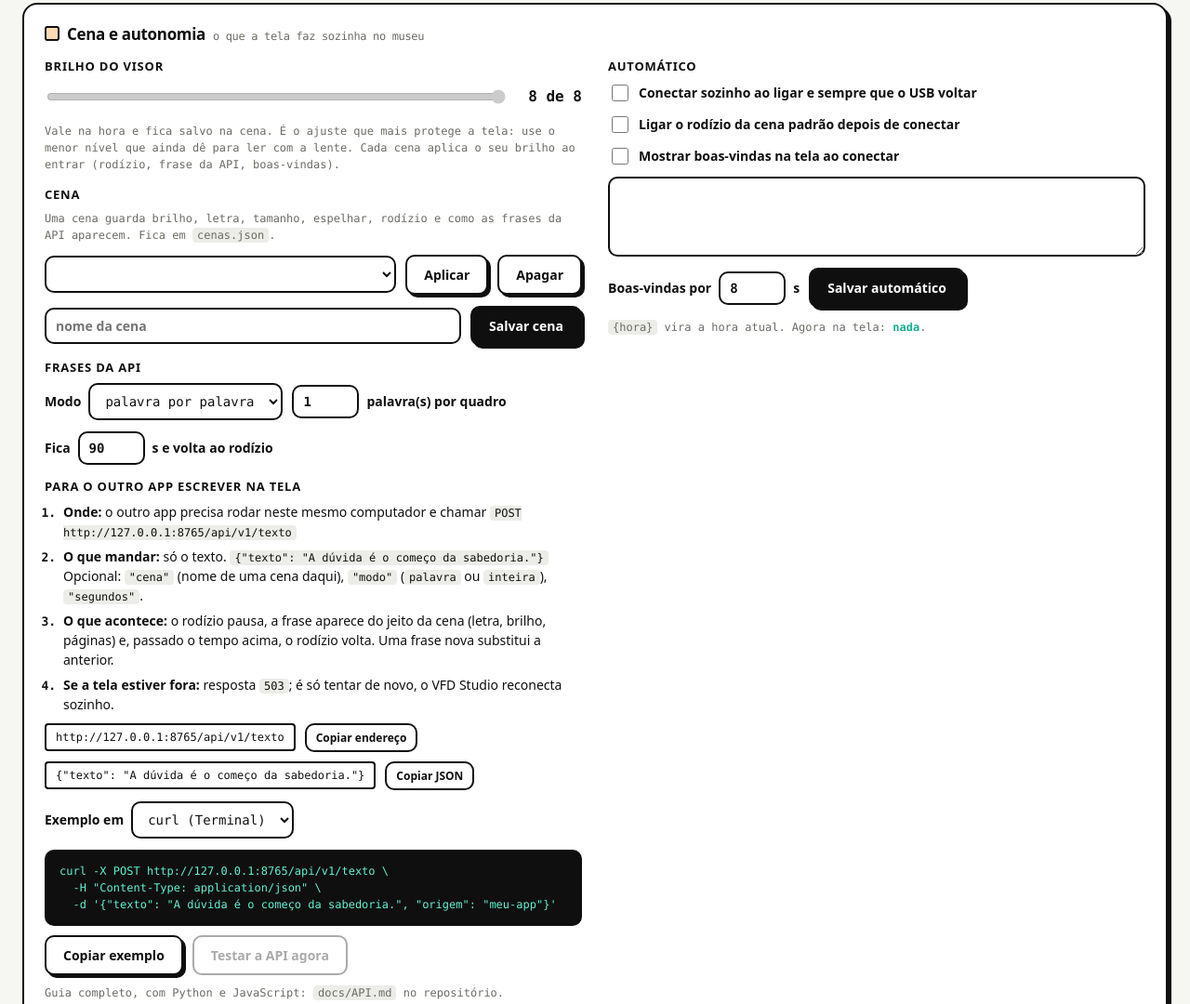
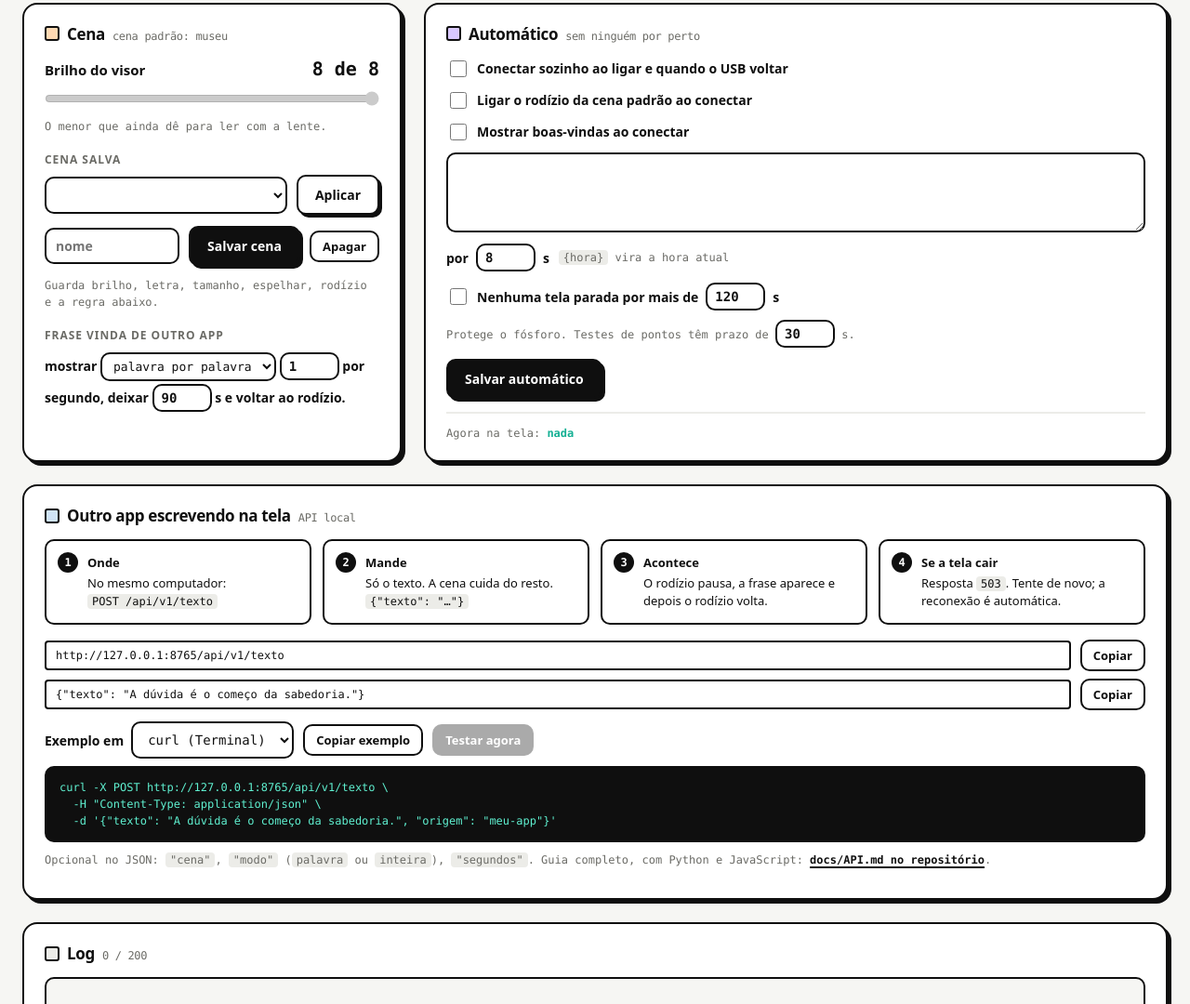
Before and after one commit to fradomnt/vfd-studio, a plain HTML site: page static/index.html in a window 1280 px wide. Shown: the part 1437-2517 px from the top of the page at 93% size. Drawn offline with Linux system fonts and the light colour scheme; no server answers.

Commit message:
Três cartões no lugar de um, guarda-tela e link do guia
"Cena e autonomia" vira três cartões curtos: Cena (brilho do visor, cena
salva, regra das frases de outro app), Automático (conectar, rodízio,
boas-vindas, guarda-tela) e Outro app escrevendo na tela (4 passos,
endereço e JSON copiáveis, exemplo em curl/Python/JS, botão de teste,
link clicável para docs/API.md no repositório). Textos encurtados.

Guarda-tela: nenhuma imagem parada (boas-vindas, frase da API, envio
manual, teste de pontos) fica além do prazo; vencido, volta ao rodízio da
cena ou apaga. Testes de pontos têm prazo próprio, menor. Protege o fósforo.

Co-Authored-By: fradomnt <22111329+fradomnt@users.noreply.github.com>

```diff
--- a/config.json
+++ b/config.json
@@ -4,5 +4,8 @@
   "cena_padrao": "museu",
   "boas_vindas": true,
   "boas_vindas_texto": "Tekne Studio\nVFD pronto · {hora}\naguardando frases",
-  "boas_vindas_segundos": 8
+  "boas_vindas_segundos": 8,
+  "guarda_tela": true,
+  "guarda_tela_segundos": 120,
+  "teste_segundos": 30
 }
--- a/static/app.js
+++ b/static/app.js
@@ -21,7 +21,7 @@ const el = {
   cenaSel: $("cena-sel"), cenaNome: $("cena-nome"), cenaSalvar: $("cena-salvar"), cenaAplicar: $("cena-aplicar"),
   cenaApagar: $("cena-apagar"), apiModo: $("api-modo"), apiPpq: $("api-ppq"), apiSeg: $("api-seg"),
   autoConectar: $("auto-conectar"), autoExpo: $("auto-expo"), autoBv: $("auto-bv"), bvTexto: $("bv-texto"),
-  bvSeg: $("bv-seg"), autoSalvar: $("auto-salvar"), exibindo: $("exibindo"), ultimaApi: $("ultima-api"),
+  bvSeg: $("bv-seg"), autoSalvar: $("auto-salvar"), guarda: $("guarda"), guardaSeg: $("guarda-seg"), testeSeg: $("teste-seg"), exibindo: $("exibindo"), ultimaApi: $("ultima-api"),
   cenaInfo: $("cena-info"), apiExemplo: $("api-exemplo"), apiCopiar: $("api-copiar"), apiTestar: $("api-testar"),
   testes: [...document.querySelectorAll("button.teste")],
 };
@@ -97,7 +97,7 @@ function aplicarStatus(s) {
   if (s.exposicao) expo = s.exposicao;
   if (s.config) mostrarConfig(s.config);
   if (s.exibindo) {
-    const nomes = { nada: "nada", "boas-vindas": "boas-vindas", rodizio: "rodízio", api: "frase da API", manual: "envio manual" };
+    const nomes = { nada: "nada", "boas-vindas": "boas-vindas", rodizio: "rodízio", api: "frase da API", manual: "envio manual", teste: "teste de pontos" };
     el.exibindo.textContent = nomes[s.exibindo] || s.exibindo;
   }
   if (s.ultima_api) el.ultimaApi.textContent = `Última da API às ${s.ultima_api.hora}: “${s.ultima_api.texto}”`;
@@ -243,6 +243,9 @@ function mostrarConfig(cfg) {
   el.autoBv.checked = !!cfg.boas_vindas;
   if (document.activeElement !== el.bvTexto) el.bvTexto.value = cfg.boas_vindas_texto || "";
   el.bvSeg.value = cfg.boas_vindas_segundos || 8;
+  el.guarda.checked = cfg.guarda_tela !== false;
+  el.guardaSeg.value = cfg.guarda_tela_segundos || 120;
+  el.testeSeg.value = cfg.teste_segundos || 30;
   el.cenaInfo.textContent = `cena padrão: ${cfg.cena_padrao}`;
 }
 
@@ -312,6 +315,8 @@ function salvarAutomatico() {
   return api("/api/config", {
     auto_conectar: el.autoConectar.checked, auto_exposicao: el.autoExpo.checked, boas_vindas: el.autoBv.checked,
     boas_vindas_texto: el.bvTexto.value, boas_vindas_segundos: Number(el.bvSeg.value) || 8,
+    guarda_tela: el.guarda.checked, guarda_tela_segundos: Number(el.guardaSeg.value) || 120,
+    teste_segundos: Number(el.testeSeg.value) || 30,
   });
 }
 
@@ -422,7 +427,7 @@ el.texto.addEventListener("keydown", (ev) => {
   if (ev.key === "Enter" && (ev.ctrlKey || ev.metaKey) && conectado) { ev.preventDefault(); enviarTexto(); }
 });
 for (const b of el.testes) b.addEventListener("click", () => acao(b, () => enviarTeste(b)));
-el.brilho.addEventListener("input", () => { el.brilhoValor.textContent = `${el.brilho.value} de 8`; el.cenaInfo.textContent = `brilho ${el.brilho.value} ainda não salvo na cena — clique em Salvar cena`; });
+el.brilho.addEventListener("input", () => { el.brilhoValor.textContent = `${el.brilho.value} de 8`; el.cenaInfo.textContent = `brilho ${el.brilho.value} · não salvo na cena`; });
 el.brilho.addEventListener("change", () => acao(el.brilho, () => api("/api/brilho", { nivel: Number(el.brilho.value) })));
 el.expoAdd.addEventListener("click", () => acao(el.expoAdd, async () => adicionarAoRodizio()));
 el.expoIniciar.addEventListener("click", () => acao(el.expoIniciar, iniciarExpo));
@@ -456,6 +461,8 @@ console.log(await r.json()); // { ok: true, cena: "museu", modo: "palavra", ...
 const elLing = $("api-ling");
 function mostrarExemploApi() { el.apiExemplo.textContent = EXEMPLOS_API[elLing.value]; }
 elLing.addEventListener("change", mostrarExemploApi);
+function modoMudou() { document.querySelector(".so-palavra").hidden = el.apiModo.value !== "palavra"; }
+el.apiModo.addEventListener("change", modoMudou); modoMudou();
 mostrarExemploApi();
 for (const b of document.querySelectorAll("button.copiar")) {
   b.addEventListener("click", () => acao(b, async () => {
--- a/static/index.html
+++ b/static/index.html
@@ -102,57 +102,76 @@
       </div>
     </section>
 
-    <!-- Cena e autonomia -->
-    <section class="cartao largo" id="cena-cartao">
-      <h2>Cena e autonomia <small id="cena-info">o que a tela faz sozinha no museu</small></h2>
-      <div class="duas">
-        <div>
-          <h3>Brilho do visor</h3>
-          <div class="linha tamanho brilho-cena">
+    <!-- Cena -->
+    <section class="cartao" id="cena-cartao">
+      <h2>Cena <small id="cena-info">cena padrão: museu</small></h2>
+
+      <div class="brilho-cena">
+        <div class="rotulo-linha"><span>Brilho do visor</span><output id="brilho-valor">8 de 8</output></div>
         <input type="range" id="brilho" min="1" max="8" value="8" disabled aria-label="Brilho do visor">
-            <output id="brilho-valor">8 de 8</output>
+        <p class="dica">O menor que ainda dê para ler com a lente.</p>
       </div>
-          <p class="dica">Vale na hora e fica salvo na cena. É o ajuste que mais protege a tela: use o menor nível que ainda dê para ler com a lente. Cada cena aplica o seu brilho ao entrar (rodízio, frase da API, boas-vindas).</p>
-          <h3>Cena</h3>
-          <p class="dica">Uma cena guarda brilho, letra, tamanho, espelhar, rodízio e como as frases da API aparecem. Fica em <code>cenas.json</code>.</p>
+
+      <div class="rotulo">Cena salva</div>
       <div class="linha">
         <select id="cena-sel" aria-label="Cenas salvas"></select>
         <button id="cena-aplicar" class="secundario" title="Vira a cena padrão: aplica o brilho e liga o rodízio dela">Aplicar</button>
-            <button id="cena-apagar" class="secundario">Apagar</button>
       </div>
       <div class="linha">
-            <input type="text" id="cena-nome" placeholder="nome da cena" maxlength="40" aria-label="Nome da cena">
-            <button id="cena-salvar" title="Guarda os ajustes atuais da página (letra, tamanho, espelhar, brilho, rodízio) com esse nome">Salvar cena</button>
+        <input type="text" id="cena-nome" placeholder="nome" maxlength="40" aria-label="Nome da cena">
+        <button id="cena-salvar" title="Guarda brilho, letra, tamanho, espelhar e rodízio com esse nome">Salvar cena</button>
+        <button id="cena-apagar" class="secundario mini">Apagar</button>
       </div>
-          <h3>Frases da API</h3>
-          <div class="linha">
-            <label class="ao-vivo">Modo
+      <p class="dica">Guarda brilho, letra, tamanho, espelhar, rodízio e a regra abaixo.</p>
+
+      <div class="rotulo">Frase vinda de outro app</div>
+      <div class="frase-regra">
+        mostrar
         <select id="api-modo" aria-label="Modo de escrita">
           <option value="palavra">palavra por palavra</option>
-                <option value="inteira">frase inteira</option>
+          <option value="inteira">de uma vez</option>
         </select>
-            </label>
-            <label class="ao-vivo"><input type="number" id="api-ppq" min="1" max="5" value="1" class="num"> palavra(s) por quadro</label>
+        <span class="so-palavra"><input type="number" id="api-ppq" min="1" max="5" value="1" class="num"> por segundo,</span>
+        deixar <input type="number" id="api-seg" min="3" max="3600" value="90" class="num"> s
+        e voltar ao rodízio.
       </div>
+    </section>
+
+    <!-- Automático -->
+    <section class="cartao" id="auto-cartao">
+      <h2>Automático <small>sem ninguém por perto</small></h2>
+      <label class="ao-vivo bloco"><input type="checkbox" id="auto-conectar"> Conectar sozinho ao ligar e quando o USB voltar</label>
+      <label class="ao-vivo bloco"><input type="checkbox" id="auto-expo"> Ligar o rodízio da cena padrão ao conectar</label>
+      <label class="ao-vivo bloco"><input type="checkbox" id="auto-bv"> Mostrar boas-vindas ao conectar</label>
+      <textarea id="bv-texto" rows="3" maxlength="200" aria-label="Texto das boas-vindas"></textarea>
       <div class="linha">
-            <label class="ao-vivo">Fica <input type="number" id="api-seg" min="3" max="3600" value="90" class="num"> s e volta ao rodízio</label>
+        <label class="ao-vivo">por <input type="number" id="bv-seg" min="1" max="600" value="8" class="num"> s</label>
+        <span class="dica" style="margin:0"><code>{hora}</code> vira a hora atual</span>
       </div>
-          <h3>Para o outro app escrever na tela</h3>
-          <ol class="guia">
-            <li><strong>Onde:</strong> o outro app precisa rodar neste mesmo computador e chamar
-              <code>POST http://127.0.0.1:8765/api/v1/texto</code></li>
-            <li><strong>O que mandar:</strong> só o texto. <code>{"texto": "A dúvida é o começo da sabedoria."}</code><br>
-              Opcional: <code>"cena"</code> (nome de uma cena daqui), <code>"modo"</code> (<code>palavra</code> ou <code>inteira</code>), <code>"segundos"</code>.</li>
-            <li><strong>O que acontece:</strong> o rodízio pausa, a frase aparece do jeito da cena (letra, brilho, páginas) e, passado o tempo acima, o rodízio volta. Uma frase nova substitui a anterior.</li>
-            <li><strong>Se a tela estiver fora:</strong> resposta <code>503</code>; é só tentar de novo, o VFD Studio reconecta sozinho.</li>
+      <label class="ao-vivo bloco" title="Boas-vindas, frase da API, envio manual ou teste: vencido o prazo, volta ao rodízio; sem rodízio, apaga"><input type="checkbox" id="guarda"> Nenhuma tela parada por mais de <input type="number" id="guarda-seg" min="10" max="3600" value="120" class="num"> s</label>
+      <p class="dica">Protege o fósforo. Testes de pontos têm prazo de <input type="number" id="teste-seg" min="5" max="300" value="30" class="num"> s.</p>
+      <div class="linha">
+        <button id="auto-salvar">Salvar automático</button>
+      </div>
+      <p class="dica agora">Agora na tela: <strong id="exibindo">nada</strong><br><span id="ultima-api"></span></p>
+    </section>
+
+    <!-- Outro app -->
+    <section class="cartao largo" id="api-cartao">
+      <h2>Outro app escrevendo na tela <small>API local</small></h2>
+      <ol class="passos">
+        <li><b>Onde</b>No mesmo computador:<br><code>POST /api/v1/texto</code></li>
+        <li><b>Mande</b>Só o texto. A cena cuida do resto.<br><code>{"texto": "…"}</code></li>
+        <li><b>Acontece</b>O rodízio pausa, a frase aparece e depois o rodízio volta.</li>
+        <li><b>Se a tela cair</b>Resposta <code>503</code>. Tente de novo; a reconexão é automática.</li>
       </ol>
-          <div class="linha copiaveis">
+      <div class="copiaveis">
         <code id="api-url">http://127.0.0.1:8765/api/v1/texto</code>
-            <button class="secundario mini copiar" data-alvo="api-url">Copiar endereço</button>
+        <button class="secundario mini copiar" data-alvo="api-url">Copiar</button>
         <code id="api-corpo">{"texto": "A dúvida é o começo da sabedoria."}</code>
-            <button class="secundario mini copiar" data-alvo="api-corpo">Copiar JSON</button>
+        <button class="secundario mini copiar" data-alvo="api-corpo">Copiar</button>
       </div>
-          <div class="linha">
+      <div class="linha exemplo-topo">
         <label class="ao-vivo">Exemplo em
           <select id="api-ling" aria-label="Linguagem do exemplo">
             <option value="curl">curl (Terminal)</option>
@@ -160,27 +179,11 @@
             <option value="js">JavaScript</option>
           </select>
         </label>
+        <button id="api-copiar" class="secundario mini">Copiar exemplo</button>
+        <button id="api-testar" class="mini" disabled title="Manda uma frase de teste pela API, como o outro app faria">Testar agora</button>
       </div>
       <pre class="exemplo" id="api-exemplo"></pre>
-          <div class="linha">
-            <button id="api-copiar" class="secundario" title="Copia o exemplo acima">Copiar exemplo</button>
-            <button id="api-testar" class="secundario" disabled title="Manda uma frase de teste pela API, como o outro app faria">Testar a API agora</button>
-            <span class="dica" style="margin:0">Guia completo, com Python e JavaScript: <code>docs/API.md</code> no repositório.</span>
-          </div>
-        </div>
-        <div>
-          <h3>Automático</h3>
-          <label class="ao-vivo bloco"><input type="checkbox" id="auto-conectar"> Conectar sozinho ao ligar e sempre que o USB voltar</label>
-          <label class="ao-vivo bloco"><input type="checkbox" id="auto-expo"> Ligar o rodízio da cena padrão depois de conectar</label>
-          <label class="ao-vivo bloco"><input type="checkbox" id="auto-bv"> Mostrar boas-vindas na tela ao conectar</label>
-          <textarea id="bv-texto" rows="3" maxlength="200" aria-label="Texto das boas-vindas"></textarea>
-          <div class="linha">
-            <label class="ao-vivo">Boas-vindas por <input type="number" id="bv-seg" min="1" max="600" value="8" class="num"> s</label>
-            <button id="auto-salvar">Salvar automático</button>
-          </div>
-          <p class="dica"><code>{hora}</code> vira a hora atual. Agora na tela: <strong id="exibindo">nada</strong>. <span id="ultima-api"></span></p>
-        </div>
-      </div>
+      <p class="dica">Opcional no JSON: <code>"cena"</code>, <code>"modo"</code> (<code>palavra</code> ou <code>inteira</code>), <code>"segundos"</code>. Guia completo, com Python e JavaScript: <a href="https://github.com/fradomnt/vfd-studio/blob/main/docs/API.md" target="_blank" rel="noopener">docs/API.md no repositório</a>.</p>
     </section>
 
     <!-- 8. Log -->
--- a/static/style.css
+++ b/static/style.css
@@ -155,33 +155,49 @@ button.ocupado { cursor: progress; opacity: .7; }
 #expo-seg { width: 78px; padding: 7px 10px; font: 600 14px var(--f-mono); }
 #expo-info.ativa { color: var(--acento-escuro); font-weight: 700; }
 
-/* ------------------------------------------------------------- cena e autonomia */
-#cena-cartao h2::before { background: #FFD9B3; }   /* pêssego pastel */
-.duas { display: grid; grid-template-columns: 1fr 1fr; gap: 28px; }
-.duas > div { min-width: 0; }            /* o <pre> não pode alargar a coluna */
-.guia code, .copiaveis code { overflow-wrap: anywhere; }
-@media (max-width: 760px) { .duas { grid-template-columns: 1fr; } }
-.cartao h3 { margin: 14px 0 8px; font: 800 13px var(--f-titulo); text-transform: uppercase; letter-spacing: .06em; }
-.cartao h3:first-child { margin-top: 0; }
+/* ------------------------------------------------------ cena · automático · outro app */
+#cena-cartao h2::before { background: #FFD9B3; }   /* pêssego */
+#auto-cartao h2::before { background: var(--c-expo); }
+#api-cartao h2::before  { background: #CFE3F7; }   /* azul pastel, o mesmo do Texto */
+.rotulo { margin: 18px 0 8px; font: 800 12px var(--f-titulo); text-transform: uppercase; letter-spacing: .08em; color: var(--tinta-fraca); }
+.rotulo-linha { display: flex; justify-content: space-between; align-items: baseline; font: 800 15px var(--f-titulo); }
+.rotulo-linha output { font: 800 20px var(--f-mono); }
+.brilho-cena input[type=range] { width: 100%; height: 32px; accent-color: var(--acento-escuro); margin: 4px 0; }
+.brilho-cena .dica { margin-bottom: 0; }
 input[type=text], input[type=number].num {
   border: 2px solid var(--linha); border-radius: var(--raio-p); background: var(--cartao); color: var(--tinta);
   padding: 8px 10px; font: 600 14px var(--f-texto);
 }
 input[type=text] { flex: 1; min-width: 120px; }
-input[type=number].num { width: 72px; font-family: var(--f-mono); }
+input[type=number].num { width: 64px; padding: 5px 8px; font: 600 14px var(--f-mono); }
 input[type=text]:focus, input[type=number]:focus { outline: 3px solid var(--acento); outline-offset: 1px; }
+button.mini { padding: 6px 12px; font-size: 13px; box-shadow: none; }
+.frase-regra { font: 600 14px/2.4 var(--f-texto); }
+.frase-regra select { flex: none; width: auto; padding: 5px 8px; font-size: 13px; }
 .ao-vivo.bloco { margin: 0 0 10px; }
-#cena-cartao textarea { font-size: 14px; }
-code { font: 12px var(--f-mono); background: var(--c-log); padding: 1px 5px; border-radius: 4px; }
+#auto-cartao textarea { font-size: 14px; margin-top: 4px; }
+.agora { margin: 14px 0 0; padding-top: 12px; border-top: 2px solid var(--c-log); }
 #exibindo { color: var(--acento-escuro); }
-.copiaveis code { font-size: 12px; padding: 6px 10px; border: 2px solid var(--linha); background: var(--cartao); user-select: all; }
-button.mini { padding: 5px 10px; font-size: 12px; box-shadow: none; }
-.guia { margin: 0 0 10px; padding-left: 20px; font-size: 14px; line-height: 1.5; }
-.guia li { margin-bottom: 6px; }
-.guia li::marker { font: 800 13px var(--f-mono); }
+code { font: 12px var(--f-mono); background: var(--c-log); padding: 1px 5px; border-radius: 4px; overflow-wrap: anywhere; }
+
+.passos { list-style: none; margin: 0 0 16px; padding: 0; display: grid; grid-template-columns: repeat(4, 1fr); gap: 12px; counter-reset: passo; }
+.passos li {
+  counter-increment: passo; position: relative; padding: 14px 14px 14px 44px; border: 2px solid var(--linha);
+  border-radius: var(--raio-p); font: 500 13px/1.45 var(--f-texto); min-width: 0;
+}
+.passos li::before {
+  content: counter(passo); position: absolute; left: 12px; top: 12px; width: 22px; height: 22px; border-radius: 999px;
+  background: var(--tinta); color: #fff; font: 800 12px/22px var(--f-mono); text-align: center;
+}
+.passos b { display: block; font: 800 13px var(--f-titulo); margin-bottom: 4px; }
+.copiaveis { display: grid; grid-template-columns: 1fr auto; gap: 8px 10px; align-items: center; margin-bottom: 12px; }
+.copiaveis code { font-size: 12px; padding: 7px 10px; border: 2px solid var(--linha); background: var(--cartao); user-select: all; min-width: 0; }
+.exemplo-topo { margin-bottom: 8px; }
 .exemplo {
-  margin: 0 0 10px; padding: 12px 14px; border: 2px solid var(--linha); border-radius: var(--raio-p);
-  background: var(--tinta); color: var(--acento); font: 12px/1.5 var(--f-mono); white-space: pre; overflow-x: auto; max-width: 100%;
+  margin: 0 0 10px; padding: 12px 14px; border: 2px solid var(--linha); border-radius: var(--raio-p); max-width: 100%;
+  background: var(--tinta); color: var(--acento); font: 12px/1.5 var(--f-mono); white-space: pre; overflow-x: auto;
 }
-.brilho-cena input[type=range] { height: 28px; accent-color: var(--acento-escuro); }
-.brilho-cena output { font: 800 16px var(--f-mono); color: var(--tinta); min-width: 70px; }
+@media (max-width: 900px) { .passos { grid-template-columns: 1fr 1fr; } }
+@media (max-width: 560px) { .passos { grid-template-columns: 1fr; } .copiaveis { grid-template-columns: 1fr; } }
+a { color: var(--tinta); font-weight: 700; text-decoration-thickness: 2px; text-underline-offset: 3px; }
+a:hover { color: var(--acento-escuro); }
```
Also changed, not shown: 2 other files. Lines whose indentation alone changed are shown as unchanged.
